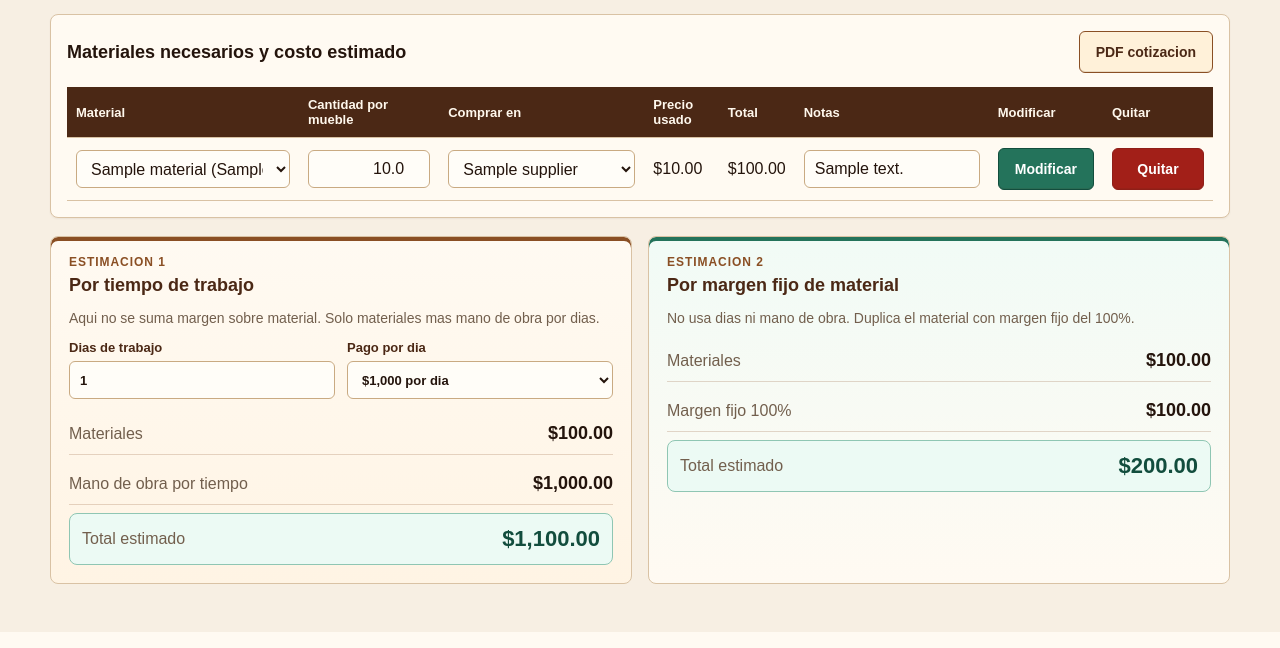
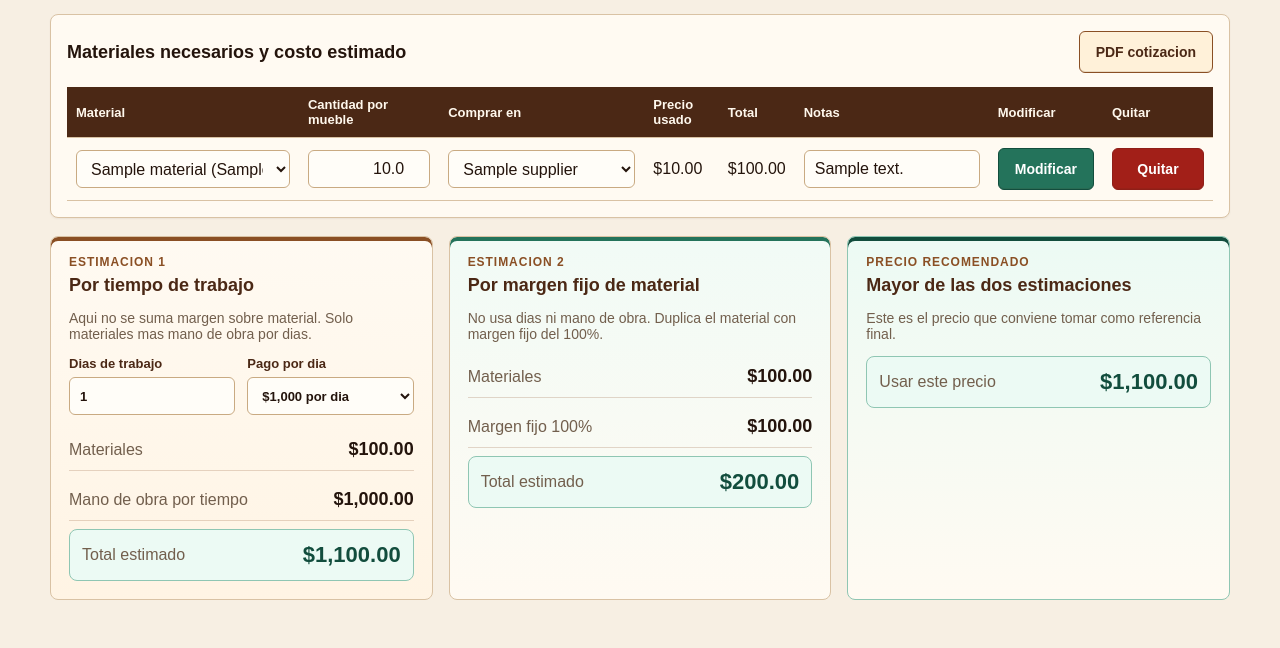
Before and after one commit to SamuelOrdaz-CIMAT/carpinteria, a Flask app: page /furniture/1 in a window 1280 px wide. Shown: the part 1133-1781 px from the top of the page. Run offline with Flask 3, Linux system fonts and the light colour scheme; tables that the repository leaves empty hold one stand-in row (values such as "Sample post").

Commit message:
Show highest furniture estimate price

```diff
--- a/carpinteria/routes/furniture.py
+++ b/carpinteria/routes/furniture.py
@@ -4,6 +4,9 @@ from carpinteria.database import db, get_settings
 from carpinteria.services.budgets import create_budget_from_furniture, estimate_furniture, furniture_quote_data
 from carpinteria.services.pdf import build_catalog_pdf, build_furniture_quote_pdf
 from carpinteria.services.pricing import cheapest_supplier_labels
+
+
+HIGH_DAY_RATE = 1500
 
 
 def catalog_entries(conn):
@@ -24,6 +27,8 @@ def catalog_entries(conn):
         ).fetchall()
         lines = estimate_furniture(conn, items, 1)
         material_total = sum(line["total"] for line in lines)
+        material_margin_price = material_total * 2
+        time_price = material_total + HIGH_DAY_RATE
         entries.append(
             {
                 "id": furniture_row["id"],
@@ -31,7 +36,9 @@ def catalog_entries(conn):
                 "description": furniture_row["description"],
                 "material_count": len(lines),
                 "material_total": material_total,
-                "price": material_total * 2,
+                "time_price": time_price,
+                "material_margin_price": material_margin_price,
+                "price": max(time_price, material_margin_price),
             }
         )
     return entries
--- a/carpinteria/services/pdf.py
+++ b/carpinteria/services/pdf.py
@@ -213,10 +213,10 @@ def build_catalog_pdf(entries, workshop=None) -> bytes:
 
     pdf.y = 646
     pdf.text(42, pdf.y, "Lista de precios", 18, True, c["ink"])
-    pdf.text(42, pdf.y - 20, "Precios finales calculados con margen fijo del 100% sobre materiales.", 10, False, c["muted"])
+    pdf.text(42, pdf.y - 20, "Precio recomendado: se usa el valor mas alto entre las dos estimaciones.", 10, False, c["muted"])
     pdf.y -= 54
 
-    headers = ["Mueble", "Caracteristicas", "Materiales", "Precio final"]
+    headers = ["Mueble", "Caracteristicas", "Materiales", "Precio recomendado"]
     widths = [150, 220, 75, 95]
     x0 = 42
     row_h = 32
--- a/static/styles.css
+++ b/static/styles.css
@@ -557,7 +557,7 @@ td.strong {
 
 .estimate-options {
   display: grid;
-  grid-template-columns: repeat(2, minmax(0, 1fr));
+  grid-template-columns: repeat(3, minmax(0, 1fr));
   gap: 16px;
   margin-top: 18px;
 }
@@ -575,6 +575,12 @@ td.strong {
 .estimate-card.material-margin {
   background: linear-gradient(180deg, #f1fbf6, #fffaf2);
   box-shadow: inset 0 4px 0 var(--green);
+}
+
+.estimate-card.recommended-estimate {
+  border-color: #8fc6b3;
+  background: linear-gradient(180deg, #ecfaf4, #fffaf2);
+  box-shadow: inset 0 4px 0 var(--green-dark);
 }
 
 .estimate-controls {
--- a/templates/catalog.html
+++ b/templates/catalog.html
@@ -4,7 +4,7 @@
   <div>
     <p class="eyebrow">Lista de precios</p>
     <h1>Catalogo</h1>
-    <p class="muted">Precios finales de los muebles agregados, calculados con margen fijo del 100% sobre materiales.</p>
+    <p class="muted">Precios recomendados usando el valor mas alto entre las dos estimaciones.</p>
   </div>
   <a class="button primary" href="{{ url_for('catalog_pdf') }}">Descargar PDF</a>
 </section>
@@ -20,9 +20,11 @@
     <div class="catalog-meta">
       <span>{{ item.material_count }} material(es)</span>
       <span>Material base {{ item.material_total|money }}</span>
+      <span>Tiempo base {{ item.time_price|money }}</span>
+      <span>Material + 100% {{ item.material_margin_price|money }}</span>
     </div>
     <div class="catalog-price">
-      <span>Precio final</span>
+      <span>Precio recomendado</span>
       <strong>{{ item.price|money }}</strong>
     </div>
     <a class="button" href="{{ url_for('furniture_detail', furniture_id=item.id) }}">Ver mueble</a>
--- a/templates/furniture_detail.html
+++ b/templates/furniture_detail.html
@@ -195,7 +195,16 @@
     <div class="estimate-lines">
       <div><span>Materiales</span><strong>{{ material_total|money }}</strong></div>
       <div><span>Margen fijo 100%</span><strong>{{ material_total|money }}</strong></div>
-      <div class="grand"><span>Total estimado</span><strong>{{ (material_total * 2)|money }}</strong></div>
+      <div class="grand"><span>Total estimado</span><strong id="material-margin-total">{{ (material_total * 2)|money }}</strong></div>
+    </div>
+  </div>
+
+  <div class="estimate-card recommended-estimate">
+    <p class="eyebrow">Precio recomendado</p>
+    <h2>Mayor de las dos estimaciones</h2>
+    <p class="section-note">Este es el precio que conviene tomar como referencia final.</p>
+    <div class="estimate-lines">
+      <div class="grand"><span>Usar este precio</span><strong id="recommended-total">$0.00</strong></div>
     </div>
   </div>
 </section>
@@ -207,14 +216,20 @@
   const dayRateSelect = document.getElementById("day-rate");
   const timeLaborTotal = document.getElementById("time-labor-total");
   const timeGrandTotal = document.getElementById("time-grand-total");
+  const recommendedTotal = document.getElementById("recommended-total");
+  const materialMarginTotal = materialTotal * 2;
 
   function refreshTimeEstimate() {
     if (!laborDaysInput || !dayRateSelect || !timeLaborTotal || !timeGrandTotal) return;
     const days = Number(laborDaysInput.value || 0);
     const dayRate = Number(dayRateSelect.value || 0);
     const laborTotal = days * dayRate;
+    const timeTotal = materialTotal + laborTotal;
     timeLaborTotal.textContent = moneyFormatter.format(laborTotal);
-    timeGrandTotal.textContent = moneyFormatter.format(materialTotal + laborTotal);
+    timeGrandTotal.textContent = moneyFormatter.format(timeTotal);
+    if (recommendedTotal) {
+      recommendedTotal.textContent = moneyFormatter.format(Math.max(timeTotal, materialMarginTotal));
+    }
   }
 
   laborDaysInput?.addEventListener("input", refreshTimeEstimate);
```
